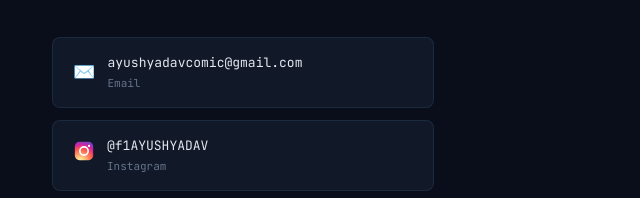
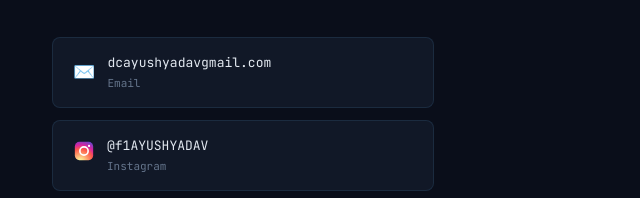
Before and after one commit to ayushyadavcomic-cmyk/ayushyadavcomic-cmyk.github.io, a plain HTML site: page index.html in a window 1280 px wide. Shown: the part 2541-2739 px from the top of the page, 612-1252 px from the left. Drawn offline with nearby package versions, Linux system fonts and the light colour scheme.

Commit message:
Update index.html

```diff
--- a/index.html
+++ b/index.html
@@ -659,10 +659,10 @@
         I'm always up for learning, collaborating, or just talking about tech and code.
       </div>
       <div class="contact-links">
-        <a href="mailto:ayushyadavcomic@gmail.com" class="contact-link">
+        <a href="mailto:dcayushyadav@gmail.com" class="contact-link">
           <span class="contact-link-icon">✉️</span>
           <div>
-            <div>ayushyadavcomic@gmail.com</div>
+            <div>dcayushyadavgmail.com</div>
             <div class="contact-link-label">Email</div>
           </div>
         </a>
```
